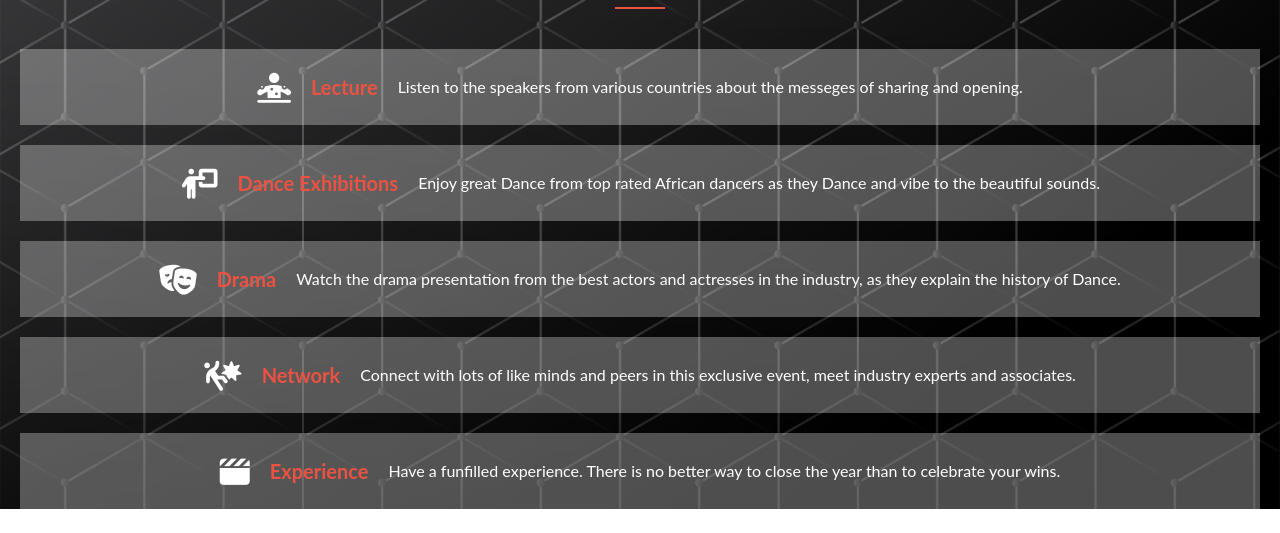
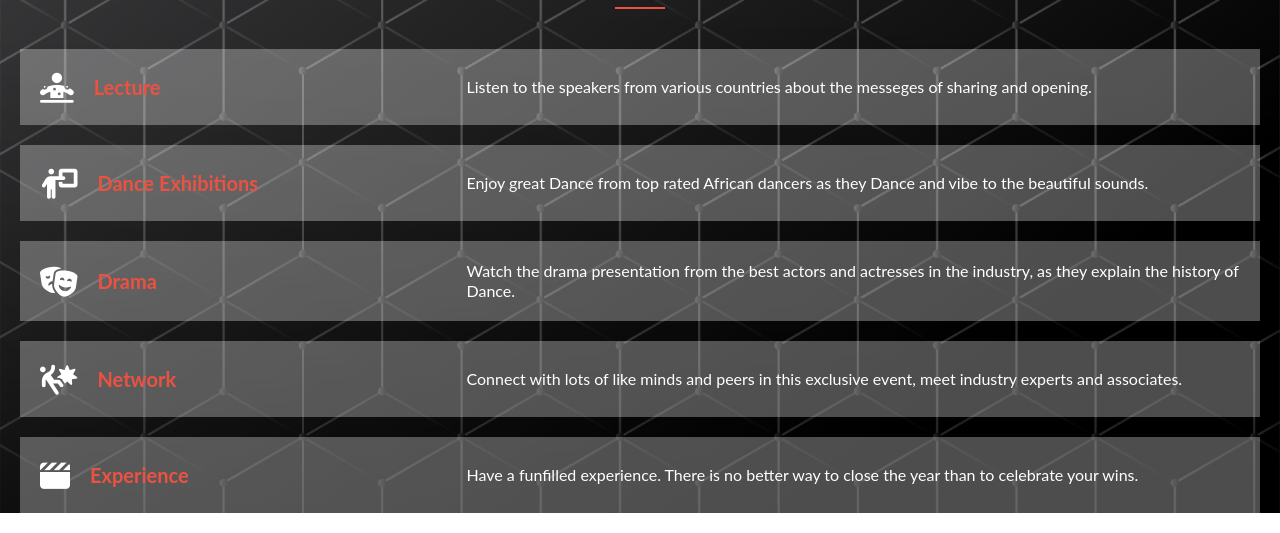
Before and after one commit to RaphDasilva/Abuja-Annual-Dance-, a website: page index.html in a window 1280 px wide. Shown: the part 572-1105 px from the top of the page. Drawn offline with Linux system fonts and the light colour scheme.

Commit message:
Update programs section

```diff
--- a/index.html
+++ b/index.html
@@ -48,37 +48,53 @@
 
             <div class="perfomances">
                 <div class="item">
-                    <div class="divider">
+                    <div class="divider-one">
                     <div class="icon"><i class="fa-solid fa-person-dots-from-line"></i></div>
                     <div><h2>Lecture</h2></div>
                 </div>
+                <div class="divider-two">
                     <div><p>Listen to the speakers from various countries about the messeges of sharing and opening.</p></div>
+                </div>
                 </div>
 
                 <div class="item">
-                    <div class="divider">
+                    <div class="divider-one">
                     <div class="icon"><i class="fa-solid fa-person-chalkboard"></i></div>
                     <div><h2>Dance Exhibitions</h2></div>
                 </div>
+                <div class="divider-two">
                     <div><p>Enjoy great Dance from top rated African dancers as they Dance and vibe to the beautiful sounds.</p></div>
+                </div>
                 </div>
 
                 <div class="item">
+                    <div class="divider-one">
                     <div class="icon"><i class="fa-solid fa-masks-theater"></i></div>
                     <div><h2>Drama</h2></div>
+                    </div>
+                    <div class="divider-two">
                     <div><p>Watch the drama presentation from the best actors and actresses in the industry, as they explain the history of Dance.</p></div>
+                    </div>
                 </div>
 
                 <div class="item">
+                    <div class="divider-one">
                     <div class="icon"><i class="fa-solid fa-person-falling-burst"></i></div>
                     <div><h2>Network</h2></div>
+                    </div>
+                    <div class="divider-two">
                     <div><p>Connect with lots of like minds and peers in this exclusive event, meet industry experts and associates.</p></div>
+                    </div>
                 </div>
 
                 <div class="item">
+                    <div class="divider-one">
                     <div class="icon"><i class="fa-solid fa-clapperboard"></i></div>
                     <div><h2>Experience</h2></div>
+                    </div>
+                    <div class="divider-two">
                     <div><p>Have a funfilled experience. There is no better way to close the year than to celebrate your wins.</p></div>
+                </div>
                 </div>
             </div>
         </section>
--- a/style.css
+++ b/style.css
@@ -72,18 +72,24 @@ header{
 
 .item{
     display: flex;
-    gap: 20px;
     justify-content: center;
     align-items: center;
     margin: 20px;
     background: rgba(255, 255, 255, 0.3);
     padding: 20px;
+    gap: 10px;
 }
-.divider{
+.divider-one{
     display: flex;
     gap: 20px;
-    justify-content: center;
+    justify-content: flex-start;
     align-items: center;
+    width: 35%;
+
+}
+
+.divider-two{
+    width: 65%;
 }
 
 .item .icon{
```
